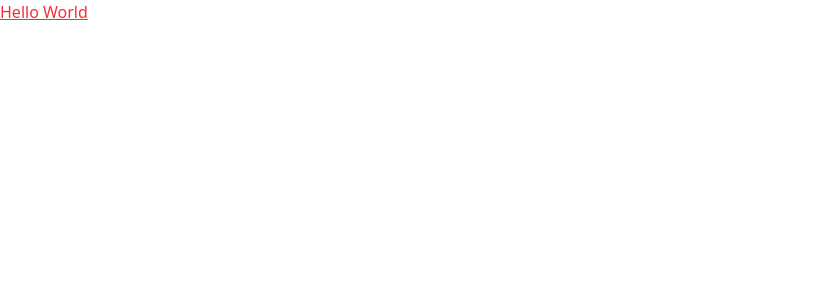
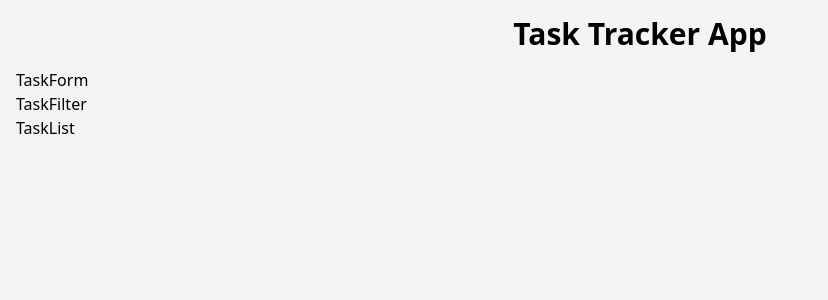
Before and after one commit to fufex3934/Codsoft2, a React (Vite) app: page / in a window 1280 px wide. Shown: the top 300 px of the page, without its empty margins (0-828 px from the left). Built offline with nearby package versions, Linux system fonts and the light colour scheme.

Commit message:
add, delete operations

```diff
--- a/src/App.jsx
+++ b/src/App.jsx
@@ -1,14 +1,54 @@
-
-
+import TaskForm from "./components/TaskForm";
+import TaskList from "./components/TaskList";
+import TaskFilter from "./components/TaskFilter";
+import { useState } from "react";
 
 function App() {
+  const [tasks, setTasks] = useState([]);
+  const [filter, setFilter] = useState("All");
 
+  //adding task
+  const addTask = (taskDescription) => {
+    const newTask = {
+      id: Date.now(),
+      description: taskDescription,
+      completed:  false,
+    };
+    setTasks([...tasks,newTask]);
+  };
 
+  //deleting task
+  const deleteTask = (id)=>{
+    setTasks(tasks.filter((task)=>task.id !==id));
+  };
+
+  //toggle task completion status
+  const toggleTaskStatus = (id)=>{
+    setTasks(
+      tasks.map((task)=>
+        task.id === id ? {...task,completed:!task.completed} : task
+      )
+    )
+  }
+
+  //filter task based on completion status
+  const filteredTasks = tasks.filter((task)=>{
+    if(filter === 'Completed'){
+      return task.completed
+    }
+    if(filter === 'Pending'){
+      return !task.completed
+    }
+    return true;
+  });
   return (
-    <>
-     <h1 className='text-red-500 underline'>Hello World</h1>
-    </>
-  )
+    <div className="min-h-screen bg-gray-100 p-4">
+      <h1 className="text-center text-3xl font-bold mb-4">Task Tracker App</h1>
+      <TaskForm />
+      <TaskFilter />
+      <TaskList />
+    </div>
+  );
 }
 
-export default App
+export default App;
--- a/src/components/TaskList.jsx
+++ b/src/components/TaskList.jsx
@@ -0,0 +1,7 @@
+import React from 'react'
+
+export default function TaskList() {
+  return (
+    <div>TaskList</div>
+  )
+}
```
